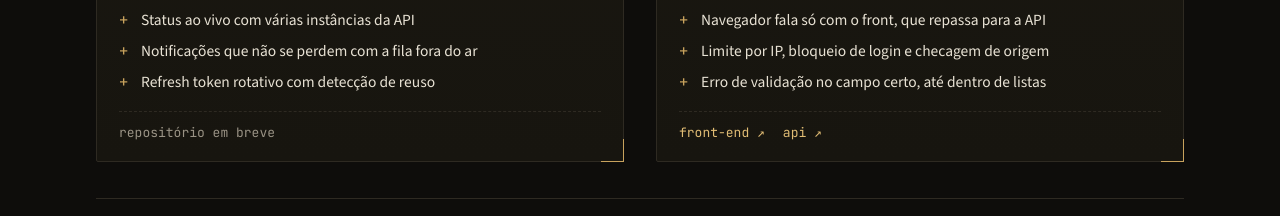
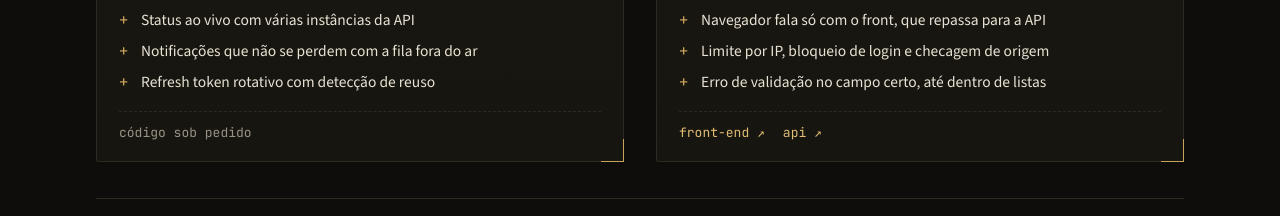
Before and after one commit to Victor-Novakoski/portifolio, a React (Vite) app: page / in a window 1280 px wide. Shown: the part 1620-1836 px from the top of the page. Built offline with nearby package versions, Linux system fonts and the light colour scheme.

Commit message:
feat: trocar o print do rastreia por um com dados fictícios
Recorte da página inicial com a entrega de exemplo, e "código sob pedido" no lugar de "repositório em breve".

```diff
--- a/src/components/projects.tsx
+++ b/src/components/projects.tsx
@@ -53,7 +53,7 @@ function ProjectCard({ project }: { project: Project }) {
           ))}
         </ul>
         <div className="item-links">
-          {project.links.length === 0 && <span className="off">repositório em breve</span>}
+          {project.links.length === 0 && <span className="off">código sob pedido</span>}
           {project.links.map(link => (
             <a key={link.href} href={link.href} target="_blank" rel="noreferrer">
               {link.label} ↗
--- a/src/data/projects.ts
+++ b/src/data/projects.ts
@@ -32,7 +32,7 @@ export const projects: Project[] = [
     status: 'soon',
     glyph: 'pin',
     image: rastreiaShot,
-    imageAlt: 'Painel da transportadora no Rastreia',
+    imageAlt: 'Página inicial do Rastreia, com uma entrega de exemplo em rota',
     sheet: [
       { label: 'api', value: 'Go · chi · pgx/sqlc · JWT' },
       { label: 'tempo real', value: 'WebSocket · Redis pub/sub' },
```
Also changed, not shown: src/assets/projects/rastreia.webp.
